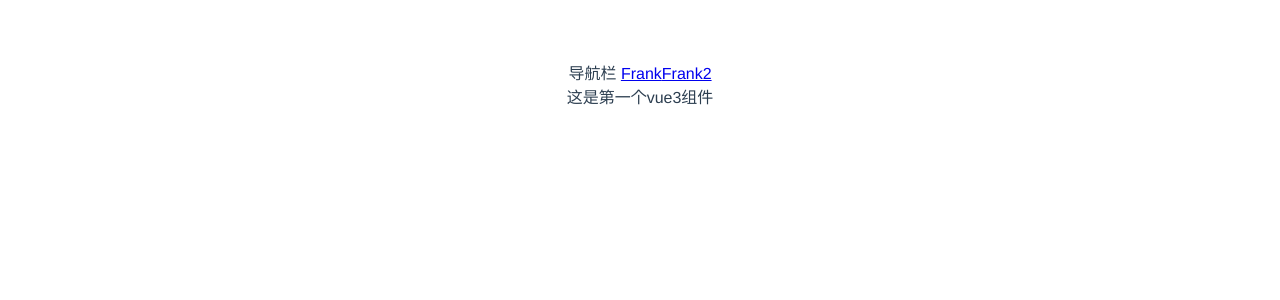
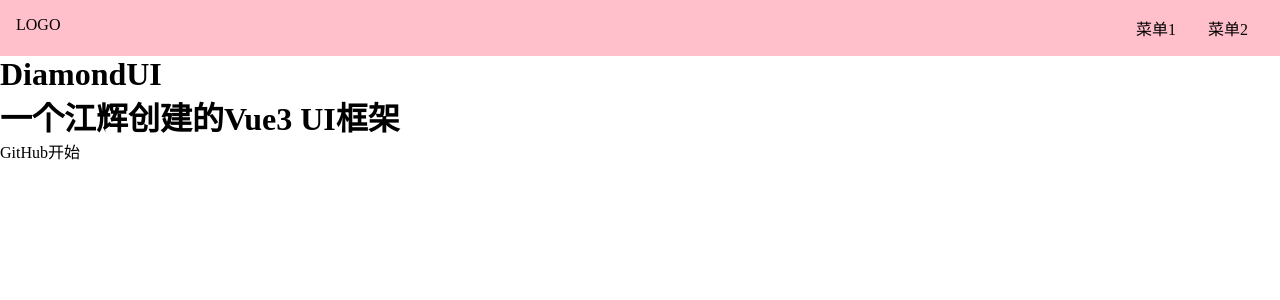
Before and after one commit to jianghui1103/DiamondUI, a Vue app: page /#/ in a window 1280 px wide. Shown: the top 300 px of the page. Built offline with nearby package versions, Linux system fonts and the light colour scheme.

Commit message:
Topnav 组件封装

```diff
--- a/package.json
+++ b/package.json
@@ -10,6 +10,7 @@
     "vue-router": "4.0.0-beta.9"
   },
   "devDependencies": {
+    "sass": "1.26.10",
     "@vue/compiler-sfc": "^3.0.0-rc.1",
     "vite": "^1.0.0-rc.1"
   }
--- a/src/App.vue
+++ b/src/App.vue
@@ -1,9 +1,4 @@
 <template>
-<div>
-    导航栏
-    <router-link to="/">Frank</router-link>
-    <router-link to="/xxx">Frank2</router-link>
-</div>
 <router-view />
 </template>
 
--- a/src/components/Frank.vue
+++ /dev/null
@@ -1,5 +0,0 @@
-<template>
-<div>
-    这是第一个vue3组件
-</div>
-</template>
--- a/src/components/Frank2.vue
+++ /dev/null
@@ -1,5 +0,0 @@
-<template>
-<div>
-    frank2
-</div>
-</template>
--- /dev/null
+++ b/src/components/Topnav.vue
@@ -0,0 +1,38 @@
+<template>
+<div class="topnav">
+    <div class="logo">LOGO</div>
+    <ul class="menu">
+        <li>菜单1</li>
+        <li>菜单2</li>
+    </ul>
+</div>
+</template>
+
+<script lang="ts">
+export default {
+
+}
+</script>
+
+<style lang="scss" scoped>
+.topnav {
+    background: pink;
+    display: flex;
+    padding: 16px;
+
+    >.logo {
+        max-width: 6em;
+        margin-right: auto;
+    }
+
+    >.menu {
+        display: flex;
+        white-space: nowrap;
+        flex-wrap: nowrap;
+
+        >li {
+            margin: 0 1em;
+        }
+    }
+}
+</style>
--- a/src/index.css
+++ /dev/null
@@ -1,8 +0,0 @@
-#app {
-  font-family: Avenir, Helvetica, Arial, sans-serif;
-  -webkit-font-smoothing: antialiased;
-  -moz-osx-font-smoothing: grayscale;
-  text-align: center;
-  color: #2c3e50;
-  margin-top: 60px;
-}
--- /dev/null
+++ b/src/index.scss
@@ -0,0 +1,16 @@
+* {
+    margin: 0;
+    padding: 0;
+    box-sizing: border-box;
+  }
+  ul,
+  ol {
+    list-style: none;
+  }
+  a {
+    text-decoration: none;
+    color: inherit;
+    &:hover {
+      border-bottom: 1px solid;
+    }
+  }
--- /dev/null
+++ b/src/views/Doc.vue
@@ -0,0 +1,26 @@
+<template>
+<div>
+    <Topnav />
+    <div class="topnav">
+        <div class="logo">
+
+        </div>
+        <div class="menu">
+
+        </div>
+    </div>
+    <div class="content">
+        <aside>边栏</aside>
+        <main>主内容</main>
+    </div>
+</div>
+</template>
+
+<script lang="ts">
+import Topnav from '../components/Topnav.vue'
+export default {
+    components: {
+        Topnav
+    }
+}
+</script>
--- /dev/null
+++ b/src/views/Home.vue
@@ -0,0 +1,22 @@
+<template>
+<div>
+    <Topnav />
+    <div class="banner">
+        <h1>DiamondUI</h1>
+        <h1>一个江辉创建的Vue3 UI框架</h1>
+        <p class="actions">
+            <a href="">GitHub</a>
+            <a href="">开始</a>
+        </p>
+    </div>
+</div>
+</template>
+
+<script lang="ts">
+import Topnav from '../components/Topnav.vue'
+export default {
+    components: {
+        Topnav
+    }
+}
+</script>
```
Also changed, not shown: src/main.ts (+5 -5 lines), 2 other files (tests, documents, lock files or other folders).
